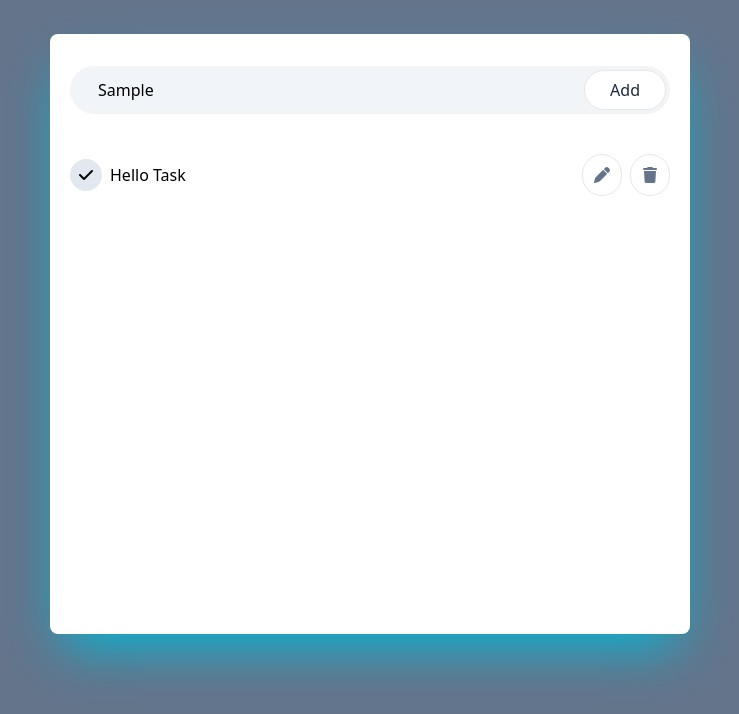
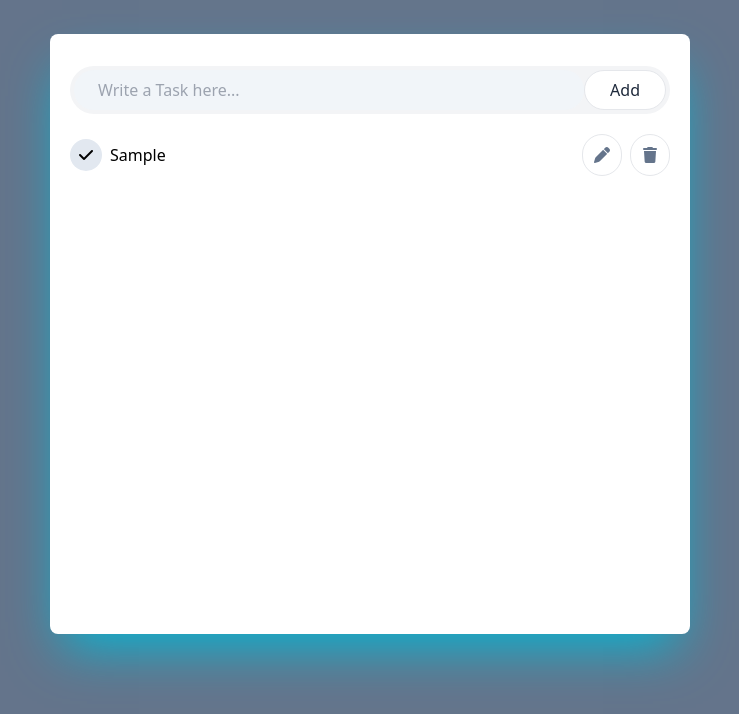
Before and after one commit to ifammo/ToDo-List-javascript-TaillwindCss, a plain HTML site: page index.html in a window 1280 px wide. Both pictures are taken after typing "Sample" into the empty fields and a click on the button "Add". Shown: the part 86-800 px from the top of the page, without its empty margins (270-1009 px from the left). Drawn offline with nearby package versions, Linux system fonts and the light colour scheme.

Commit message:
Add button add javascript

```diff
--- a/index.html
+++ b/index.html
@@ -4,7 +4,7 @@
     <meta charset="UTF-8">
     <meta http-equiv="X-UA-Compatible" content="IE=edge">
     <meta name="viewport" content="width=device-width, initial-scale=1.0">
-    <script src="main.js"></script>
+    <script src="maim.js"></script>
     <script src="https://cdn.tailwindcss.com"></script>
     <link rel="stylesheet" href="https://cdnjs.cloudflare.com/ajax/libs/font-awesome/6.4.2/css/all.min.css" integrity="sha512-z3gLpd7yknf1YoNbCzqRKc4qyor8gaKU1qmn+CShxbuBusANI9QpRohGBreCFkKxLhei6S9CQXFEbbKuqLg0DA==" crossorigin="anonymous" referrerpolicy="no-referrer" />
     <title>ToDo List</title>
@@ -12,27 +12,15 @@
 <body>
     <section class="bg-slate-500 h-screen w-full ">
         <h1 class="text-cyan-300 text-4xl font-bold text-center pt-10">Today's Tasks</h1>
-        <div class=" bg-white w-1/2 mx-auto h-[75vh] mt-10 rounded-lg shadow-2xl shadow-cyan-500 flex flex-col py-8 px-5 ">
+        <div class="flex flex-col bg-white w-1/2 mx-auto h-[75vh] mt-10 rounded-lg shadow-2xl shadow-cyan-500  py-8 px-5 ">
             <div class="flex bg-gray-100 focus:bg-slate-200 p-1 transition-colors rounded-full">
                 <input type="text" placeholder="Write a Task here..." class="transition-colors  rounded-full py-2 px-6 focus:outline-none bg-slate-100 w-full hover:bg-slate-200 focus:bg-slate-200">
-                <button class="text-slate-800 hover:bg-slate-500 bg-white hover:text-white w-24 rounded-full border transition-colors">Add</button>
+                <button onclick="addTask()" class="text-slate-800 hover:bg-slate-500 bg-white hover:text-white w-24 rounded-full border transition-colors">Add</button>
             </div>
-            <div class="flex justify-between mt-10  " >
-                <div class="flex items-center gap-2">
-                    <button class=" w-8 bg-slate-200 rounded-full p-1 ">
-                        <i class="fa-solid fa-check"></i>
-                    </button>
+            <!--Tasks-->
+            <div class="flex flex-col   tasklist" >
+                <!--Single Tasks-->
 
-                    <h2>Hello Task</h2>
-                </div>
-                <div class="flex gap-2">
-                    <button class="text-slate-500 hover:bg-slate-500 hover:text-white w-10 rounded-full p-2 border">
-                        <i class="fa-solid fa-pen"></i>
-                    </button>
-                    <button class="text-slate-500 hover:bg-slate-500 hover:text-white w-10 rounded-full p-2 border">
-                        <i class="fa-solid fa-trash"></i>
-                    </button>
-                </div>
 
 
             </div>
--- a/maim.js
+++ b/maim.js
@@ -0,0 +1,31 @@
+
+function customTask(message){
+    return ` <div class="flex justify-between mt-5  " >
+    <!--Single Tasks-->
+    <div class="flex items-center gap-2">
+        <button class=" w-8 bg-slate-200 rounded-full p-1 ">
+            <i class="fa-solid fa-check"></i>
+        </button>
+
+        <h2>${message}</h2>
+    </div>
+    <div class="flex gap-2">
+        <button class="text-slate-500 hover:bg-slate-500 hover:text-white w-10 rounded-full p-2 border">
+            <i class="fa-solid fa-pen"></i>
+        </button>
+        <button class="text-slate-500 hover:bg-slate-500 hover:text-white w-10 rounded-full p-2 border">
+            <i class="fa-solid fa-trash"></i>
+        </button>
+    </div>`
+}
+function addTask() {
+    const input = document.querySelector("input")
+    if(input.value==""){
+         alert("you must write the taske first");
+    }else{
+    const tasklist = document.querySelector(".tasklist")
+    tasklist.innerHTML +=customTask(input.value)
+    input.value=""
+    }
+
+}
```
